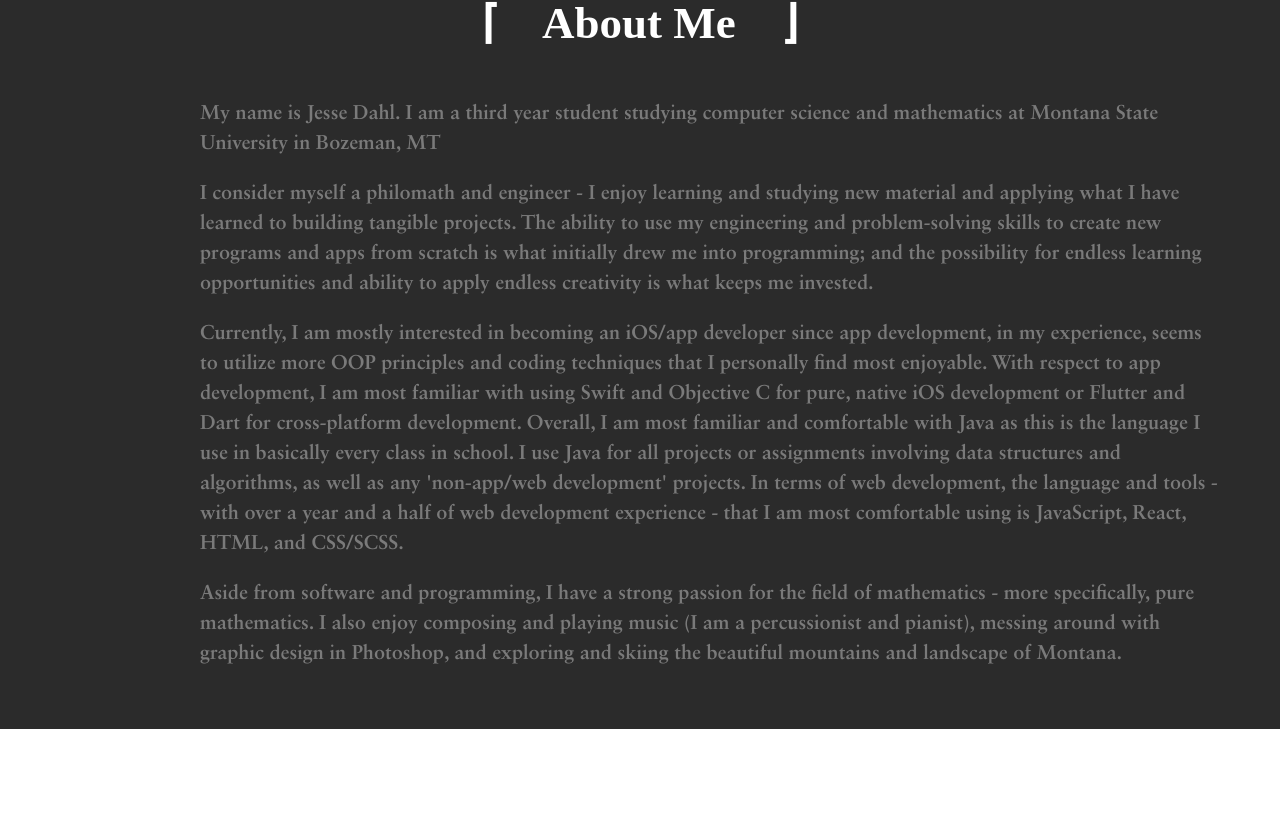
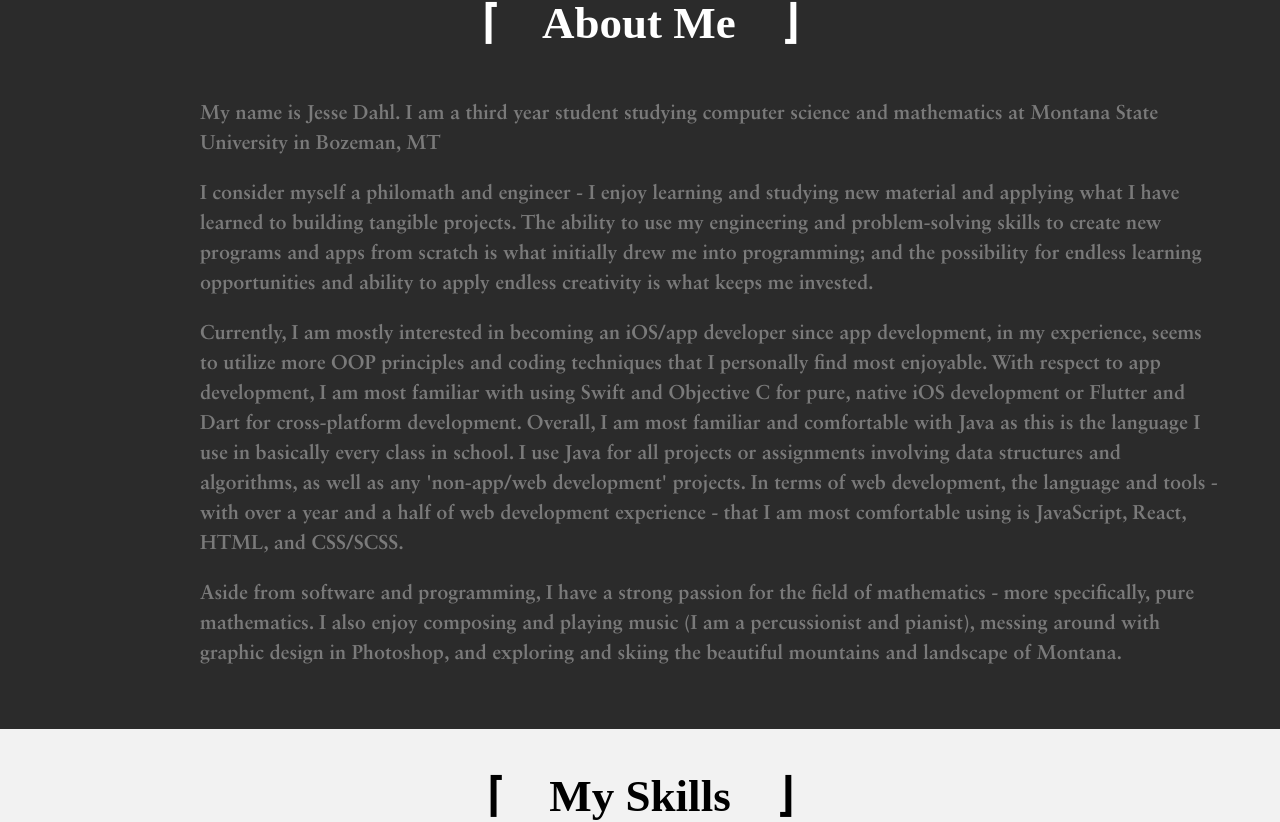
Before and after one commit to jesse-dahl/portfolio, a React (Create React App) app: page / in a window 1280 px wide. Shown: the part 844-1666 px from the top of the page. Before the commit the page ends 1573 px from the top, so only its background shows below. Built offline with nearby package versions, Linux system fonts and the light colour scheme.

Commit message:
added the skills section and fixed security issues

```diff
--- a/src/components/Home.js
+++ b/src/components/Home.js
@@ -1,6 +1,7 @@
 import React, { Component } from 'react';
 import Header from './Header';
 import About from './About';
+import Skills from './Skills';
 import styled from 'styled-components';
 import Fade from 'react-reveal/Fade';
 import Background from '../images/mountain-sillhouette.jpg';
@@ -116,6 +117,9 @@ class Home extends Component {
         </HomePageBackground>
 
         <About />
+
+        <Skills />
+
       </MainPageWrapper >
     )
   }
--- /dev/null
+++ b/src/components/Skills.js
@@ -0,0 +1,18 @@
+import React from 'react';
+import HeaderTitle from './HeaderTitle';
+import styled from 'styled-components';
+
+const Skills = () => {
+
+  const MainSkillsContent = styled.section`
+    background-color: #f2f2f2;
+  `;
+
+  return (
+    <MainSkillsContent>
+      <HeaderTitle title="My Skills" color="black" />
+    </MainSkillsContent>
+  );
+}
+
+export default Skills;
```
Also changed, not shown: 2 other files (tests, documents, lock files or other folders).
